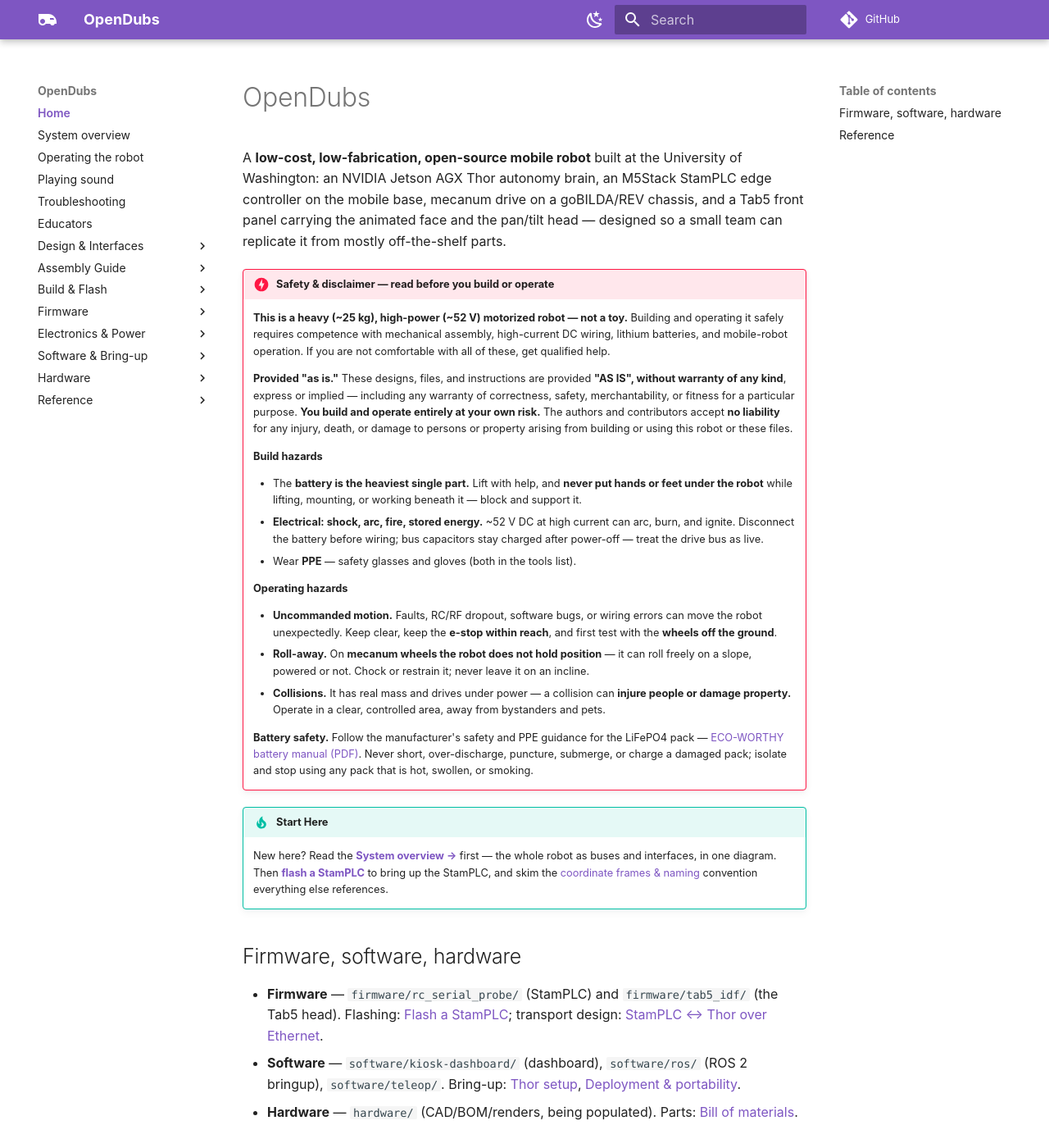
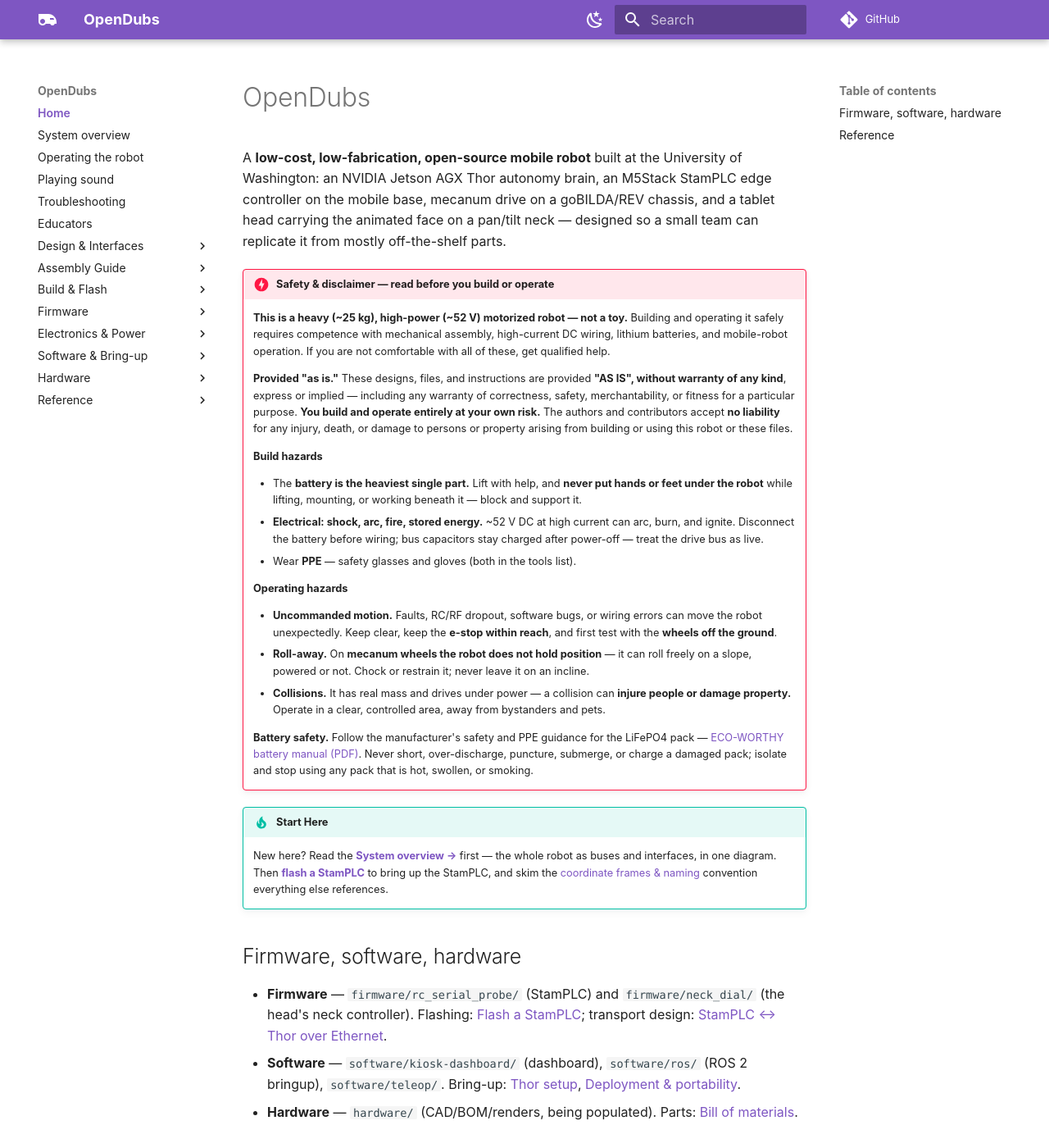
Before and after one commit to UW-Allen-School-Robotics/opendubs, an MkDocs documentation site: the page built from docs/index.md, in a window 1280 px wide and 1400 px high. Shown: the whole window at 82% size. Built offline with MkDocs 1.6.1 and Material for MkDocs 9.7.7, drawn with Linux system fonts in a browser that asks for light colours; comment, search, counter and statistics services are not loaded.

Commit message:
docs: the Tab5 is off the robot — BOM, README, home page
The Tab5 is fully off the robot; the head is the Galaxy tablet on the M5Dial
neck. Its BOM row goes, and the README and the home page describe the current
head: the tablet (face, speaker, and the operator's dashboard when lifted off)
and the neck controller. The README's map lists firmware/neck_dial,
software/face-web and software/tablet-kiosk, and groups the Tab5 firmware as
not carried by the current robot.

Co-Authored-By: Claude Opus 5.5 <noreply@anthropic.com>

```diff
--- a/docs/index.md
+++ b/docs/index.md
@@ -2,8 +2,8 @@
 
 A **low-cost, low-fabrication, open-source mobile robot** built at the University of Washington: an
 NVIDIA Jetson AGX Thor autonomy brain, an M5Stack StamPLC edge controller on the mobile base,
-mecanum drive on a goBILDA/REV chassis, and a Tab5 front panel carrying the animated face and
-the pan/tilt head — designed so a small team can replicate it from
+mecanum drive on a goBILDA/REV chassis, and a tablet head carrying the animated face on a pan/tilt
+neck — designed so a small team can replicate it from
 mostly off-the-shelf parts.
 
 !!! danger "Safety & disclaimer — read before you build or operate"
@@ -50,7 +50,7 @@ mostly off-the-shelf parts.
 
 ## Firmware, software, hardware
 
-- **Firmware** — `firmware/rc_serial_probe/` (StamPLC) and `firmware/tab5_idf/` (the Tab5 head). Flashing:
+- **Firmware** — `firmware/rc_serial_probe/` (StamPLC) and `firmware/neck_dial/` (the head's neck controller). Flashing:
   [Flash a StamPLC](flashing-stamplc.md); transport design: [StamPLC ↔ Thor over Ethernet](stamplc-ethernet-transport.md).
 - **Software** — `software/kiosk-dashboard/` (dashboard), `software/ros/` (ROS 2 bringup),
   `software/teleop/`. Bring-up: [Thor setup](thor-setup.md), [Deployment & portability](portability-audit.md).
```
Also changed, not shown: README.md (+9 -5 lines), docs/hardware-bom.md (+2 -4 lines), 1 other file.
